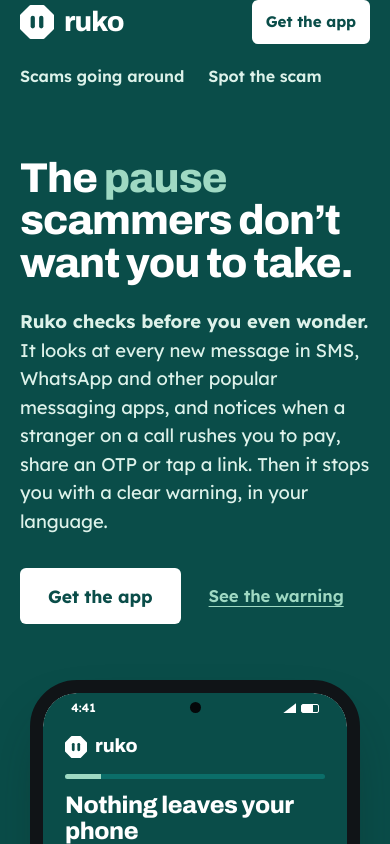
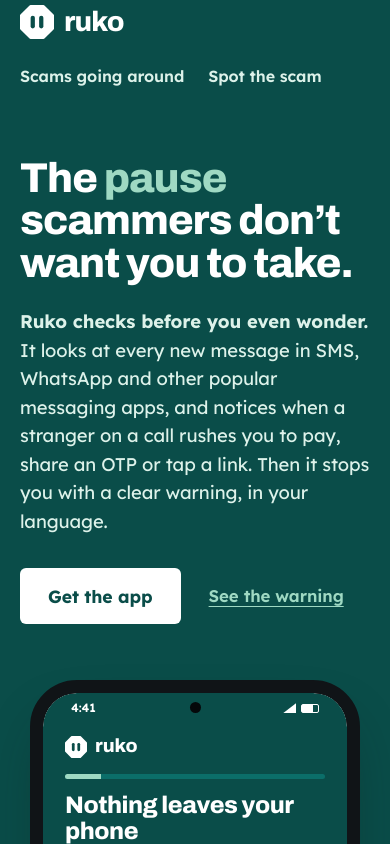
Before and after one commit to rnntech/ruko-web, a Next.js app: page / in a window 390 px wide. Shown: the top 844 px of the page. Built offline with nearby package versions, Linux system fonts and the light colour scheme.

Commit message:
Phone header: no Get the app on the homepage, where the hero has it

```diff
--- /dev/null
+++ b/components/HeaderPhoneCta.tsx
@@ -0,0 +1,19 @@
+"use client";
+
+import Link from "next/link";
+import { usePathname } from "next/navigation";
+import { t } from "@/lib/content";
+import styles from "./SiteHeader.module.css";
+
+/**
+ * "Get the app" on the logo row, phones only (the menu's copy is hidden there). Not on the homepage, where the hero's
+ * own button is just below: one main button per screen (DESIGN.md; owner, 24 Oct).
+ */
+export function HeaderPhoneCta() {
+  if (usePathname() === "/") return null;
+  return (
+    <Link href="/install#download" className={`${styles.cta} ${styles.ctaPhone}`}>
+      {t.nav.install}
+    </Link>
+  );
+}
--- a/components/SiteHeader.tsx
+++ b/components/SiteHeader.tsx
@@ -1,5 +1,6 @@
 import Link from "next/link";
 import styles from "./SiteHeader.module.css";
+import { HeaderPhoneCta } from "./HeaderPhoneCta";
 import { LogoMark } from "./Logo";
 import { t } from "@/lib/content";
 
@@ -12,9 +13,7 @@ export function SiteHeader() {
           <span>ruko</span>
         </Link>
         {/* Phones: the action sits on the logo row (the copy in the menu is hidden there), so the header is two rows. */}
-        <Link href="/install#download" className={`${styles.cta} ${styles.ctaPhone}`}>
-          {t.nav.install}
-        </Link>
+        <HeaderPhoneCta />
         <nav aria-label="Main" className={styles.menu}>
           <ul className={styles.nav}>
             <li className={styles.secondary}>
```
